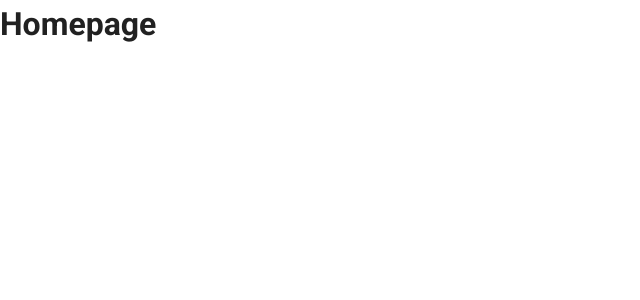
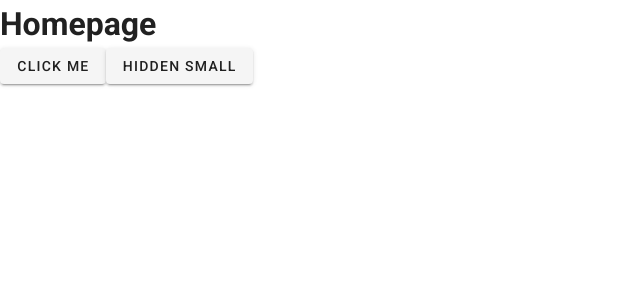
Before and after one commit to RenanLourenco/todoList-Vuetify, a Vue app: page / in a window 1280 px wide. Shown: the top 300 px of the page, without its empty margins (0-640 px from the left). Built offline with nearby package versions, Linux system fonts and the light colour scheme.

Commit message:
add btn breakpoints

```diff
--- a/src/views/HomeView.vue
+++ b/src/views/HomeView.vue
@@ -1,6 +1,12 @@
 <template>
   <div class="home">
     <h1>Homepage</h1>
+
+      <v-btn class="hidden-md-and-down">click me</v-btn>
+
+      <v-btn class="hidden-md-and-up">click me</v-btn>
+
+      <v-btn class="hidden-xs-only">hidden small</v-btn>
 
 
   </div>
```
